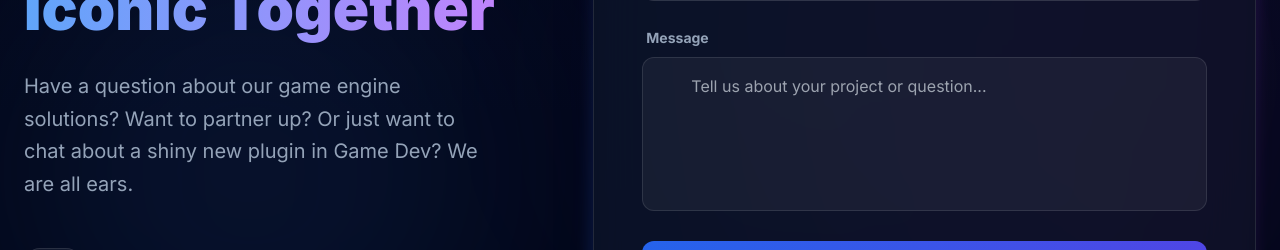
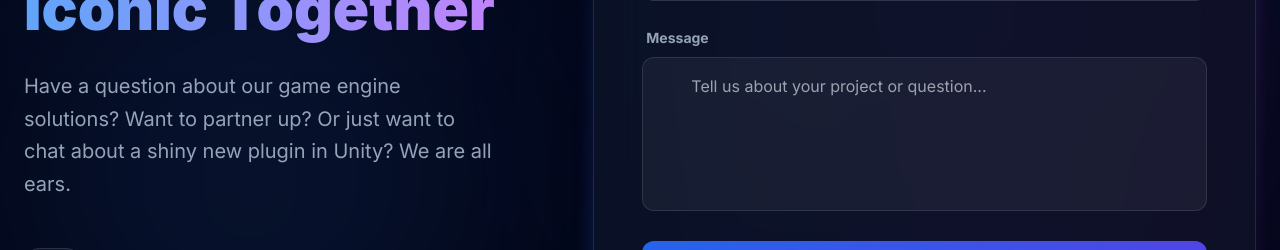
Before and after one commit to Ebook1564/portolio-updated, a Next.js app: page /contact in a window 1280 px wide. Shown: the part 380-630 px from the top of the page. Built offline with nearby package versions, Linux system fonts and the light colour scheme.

Commit message:
update content

```diff
--- a/app/contact/page.tsx
+++ b/app/contact/page.tsx
@@ -63,7 +63,7 @@ export default function ContactPage() {
 
                                 <p className="text-xl text-slate-400 leading-relaxed mb-12">
                                     Have a question about our game engine solutions? Want to partner up?
-                                    Or just want to chat about a shiny new plugin in Game Dev? We are all ears.
+                                    Or just want to chat about a shiny new plugin in Unity? We are all ears.
                                 </p>
 
                                 <div className="space-y-8">
```
Also changed, not shown: public/images/parallax-system.png (added).
